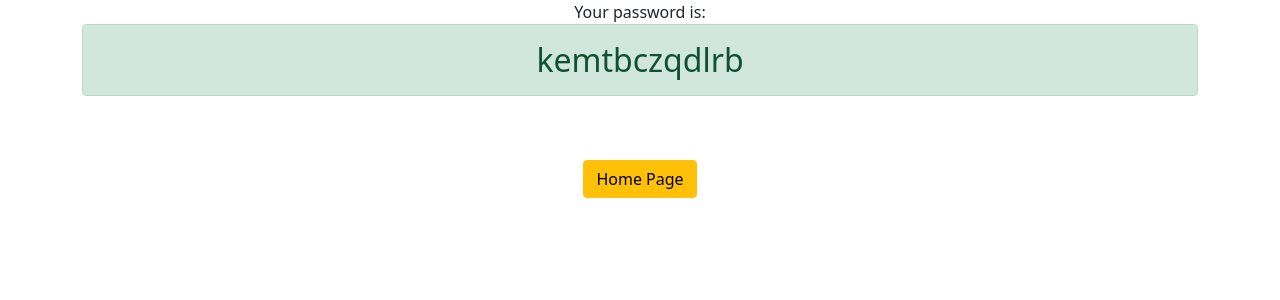
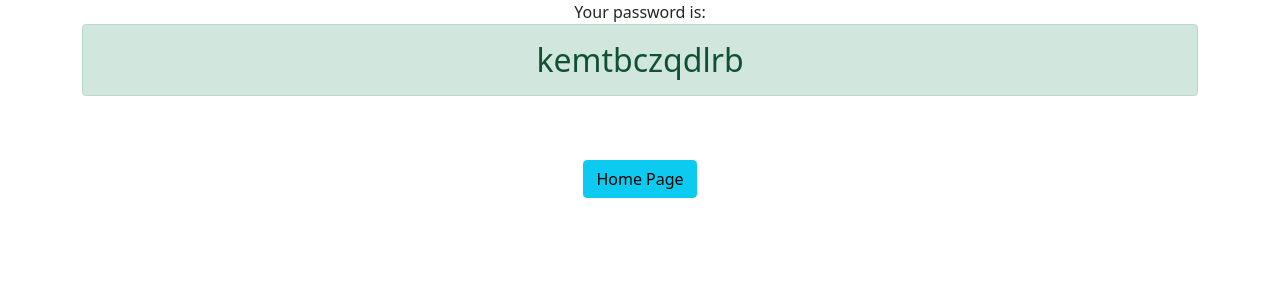
Before and after one commit to feedmepy/password-generator, a Django app: page /password in a window 1280 px wide. Shown: the top 300 px of the page. Run offline with Django 3.2, Linux system fonts and the light colour scheme.

Commit message:
made some tweaks

```diff
--- a/generator/templates/generator/password.html
+++ b/generator/templates/generator/password.html
@@ -9,7 +9,7 @@ Your password is:
 
 <br>
 <br>
-<a class="btn btn-warning"  href="{% url 'home' %}" >
+<a class="btn btn-info"  href="{% url 'home' %}" >
   Home Page
 </a>
 
--- a/password_generator/settings.py
+++ b/password_generator/settings.py
@@ -20,7 +20,7 @@ BASE_DIR = Path(__file__).resolve().parent.parent
 # See https://docs.djangoproject.com/en/3.2/howto/deployment/checklist/
 
 # SECURITY WARNING: keep the secret key used in production secret!
-SECRET_KEY = 'django-insecure-xx4p+j!1lf%*he&2ncfox#+e2g0cnw8h6*ev^vbn#r!xs$nmc-'
+SECRET_KEY = 'django-insecure-xx4p+j!1lf%*he&2ncadasdasdasfox#+e2g0cnw8h6*ev^vbn#r!xs$nmc-'
 
 # SECURITY WARNING: don't run with debug turned on in production!
 DEBUG = True
```
